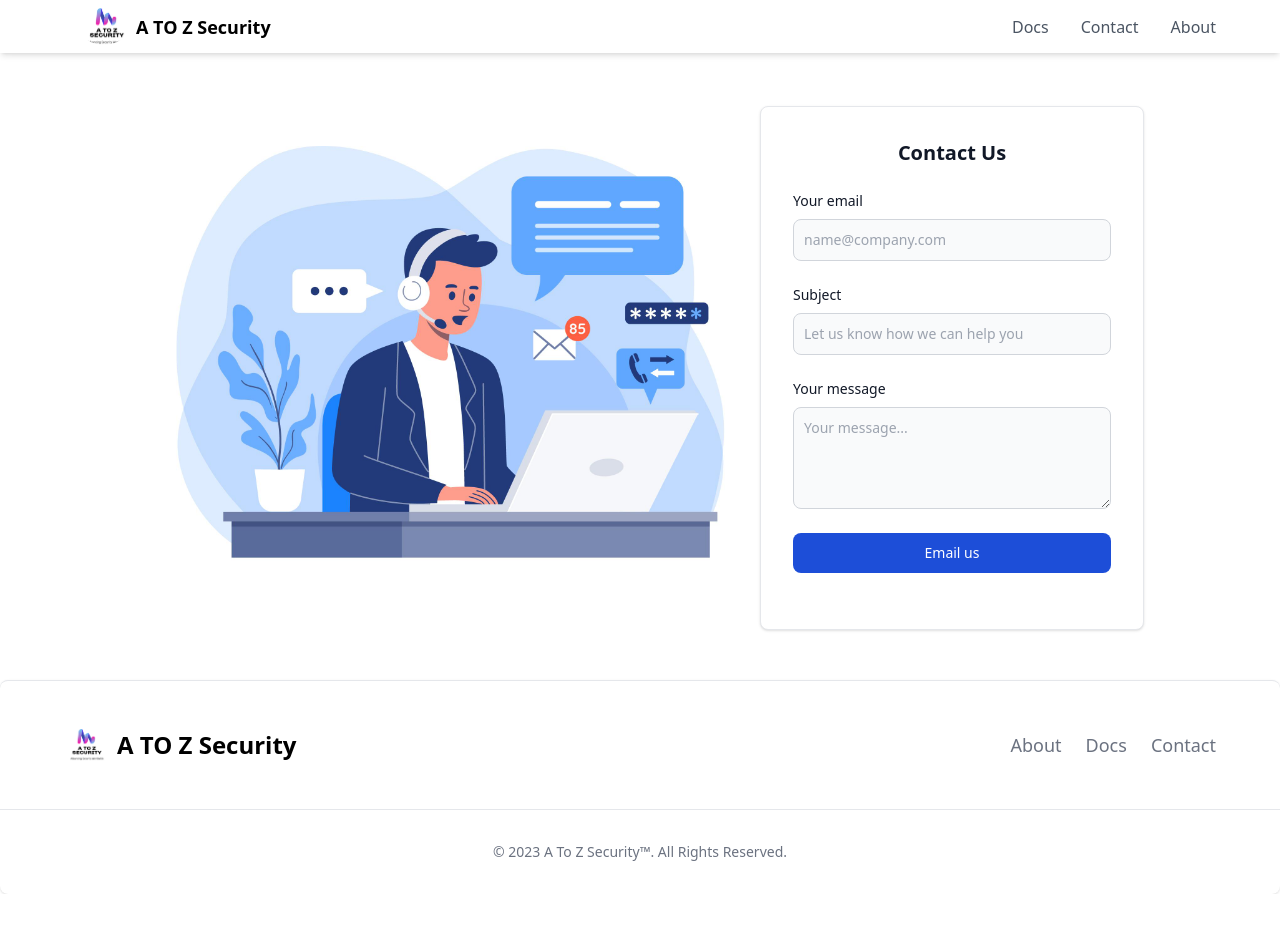
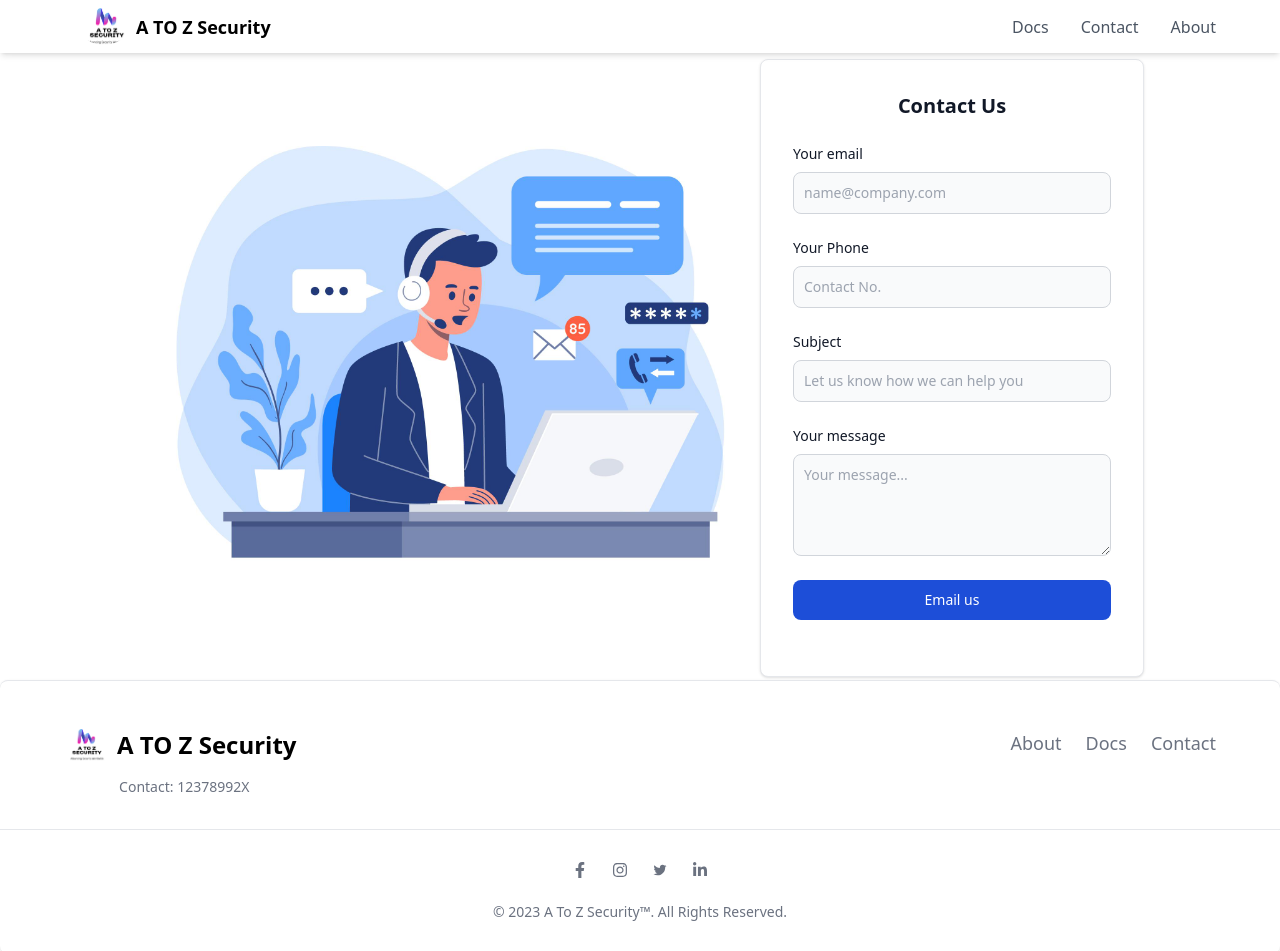
Before and after one commit to Pulkit95700/Docs-Project, a React (Create React App) app: page /contact in a window 1280 px wide. Shown: the top 951 px of the page. Before the commit the page ends 894 px from the top, so only its background shows below. Built offline with nearby package versions, Linux system fonts and the light colour scheme.

Commit message:
done some more changes

```diff
--- a/public/index.html
+++ b/public/index.html
@@ -10,21 +10,42 @@
       content="Web site created using create-react-app"
     />
     <link rel="apple-touch-icon" href="%PUBLIC_URL%/logo192.png" />
-    <!--
-      manifest.json provides metadata used when your web app is installed on a
-      user's mobile device or desktop. See https://developers.google.com/web/fundamentals/web-app-manifest/
-    -->
+
     <link rel="manifest" href="%PUBLIC_URL%/manifest.json" />
-    <!--
-      Notice the use of %PUBLIC_URL% in the tags above.
-      It will be replaced with the URL of the `public` folder during the build.
-      Only files inside the `public` folder can be referenced from the HTML.
 
-      Unlike "/favicon.ico" or "favicon.ico", "%PUBLIC_URL%/favicon.ico" will
-      work correctly both with client-side routing and a non-root public URL.
-      Learn how to configure a non-root public URL by running `npm run build`.
-    -->
     <title>A to Z Security</title>
+    <meta
+      name="A to Z Security"
+      content="Today sophisticated attackers continue to circumvent perimeter defenses and target the data and applications at the heart of your business. Their goal is to attack the very systems and data that help you to create and keep customers, manage and create intellectual property, and maintain a positive cash flow."
+    />
+    <meta
+      name="A to Z Security About"
+      content="A TO Z Security is a leading cybersecurity company specializing in providing comprehensive and cutting-edge security services to businesses of all sizes. With a dedicated team of highly skilled professionals, we offer a wide range of services tailored to address the growing threats in the digital landscape. At A to Z Security we understand the criticality of web application security in today's interconnected world. Our expert security analysts perform thorough and systematic testing on web applications to identify vulnerabilities, weaknesses, and potential entry points for cyber attacks. We utilize advanced tools and methodologies to assess and mitigate risks, ensuring your web applications remain secure."
+    />
+    <meta
+      name="Web Application Security"
+      content="Application Security Testing Service is meant to discover security vulnerabilities in your web site from an attacker's perspective. At A to Z Security, Our inhouse team of web security experts will analyze your web site with web security scanners, custom security tools, and comprehensive manual inspection to identify each potential point of intrusion into your web site."
+    />
+    <meta
+      name="Penetration Testing Device"
+      content="At A to Z Security we help you identify security vulnerabilities in your system before they explode.A to Z Security discovers vulnerabilities before hackers do,audits the effectiveness of implemented security measures,prevents from data loss and also has the ability to manage IT security risks and plan for the future."
+    />
+    <meta
+      name="Mobile Application Security Testing Service"
+      content="A to Z Security’s Mobile App Security Testing service provides a detailed security analysis of your mobile app.Gartner CIO survey believes mobile technology will remain a disruptive force for the next 10 years.90% of the top mobile apps have access to local files that can contain sensitive customer data, corporate intellectual property, and personally identifiable information.mobi A to Z Security follows these steps to reduce the mobile risk."
+    />
+    <meta
+      name="Source Code Audit Service"
+      content="If you're concerned that your web application has security issues, and you're looking for an independent review that will not just take your money and declare everything is fine without even considering the obvious don't worry, A to Z Security’s Source Code Security Analysis is a perfect way to have your web application source checked for vulnerabilities and design flaws that could jeopardize your business. A to Z Security also takes care of web application security analysis service."
+    />
+    <meta
+      name="Vulnerability"
+      content="A to Z Security Secure is a vulnerability assessment service which is designed to identify critical flaws in your network that an attacker could exploit. Today we have hundreds of applications and systems across your environment with access to the Internet, maintaining and updating system and applications to eliminate vulnerabilities is a necessity."
+    />
+    <meta
+      name="Annual Website Security Management Service"
+      content="A to Z Security caters organizations that look at end to end solutions for website security. These are some of the packages which we offer under Security Management Service. Annual Application Hardening: We do a formal assessment regarding the configuration of your web and database server and recommend changes."
+    />
   </head>
   <body>
     <noscript>You need to enable JavaScript to run this app.</noscript>
--- a/src/components/Footer.js
+++ b/src/components/Footer.js
@@ -1,26 +1,29 @@
 import React from "react";
 import { Link } from "react-router-dom";
 import LogoImg from "../assets/logocopy.png";
+import { AiOutlineTwitter } from "react-icons/ai";
+import { FaFacebookF, FaInstagram, FaLinkedinIn } from "react-icons/fa";
 
 const Footer = () => {
   return (
     <footer class="bg-white rounded-lg shadow border-t">
       <div class="w-full md:py-8">
         <div class="md:px-16 sm:flex sm:items-center sm:justify-between text-center">
+          <div className="flex flex-col">
             <Link
               to={"/"}
-            class="flex items-center mb-4 sm:mb-0 py-4 md:py-auto w-full sm:w-auto justify-center sm:justify-start"
+              class="flex flex-col sm:flex-row sm:gap-0 gap-2  items-center mb-4 sm:mb-0 py-4 md:py-auto w-full sm:w-auto justify-center sm:justify-start"
             >
-            <img
-              src={LogoImg}
-              class="h-8 mr-3"
-              alt="Flowbite Logo"
-            />
+              <img src={LogoImg} class="h-8 mr-3" alt="Flowbite Logo" />
               <span class="self-center text-2xl font-semibold whitespace-nowrap dark:text-white">
                 A TO Z Security
               </span>
             </Link>
-          <ul class="flex flex-wrap items-center text-lg mb-6 font-medium text-gray-500 sm:mb-0 dark:text-gray-400 sm:w-auto justify-center sm:justify-start">
+            <p className="md:ml-2 -mt-4 sm:mt-0 text-sm text-gray-500">
+              Contact: 12378992X
+            </p>
+          </div>
+          <ul class="flex flex-wrap self-start mt-4 items-center text-lg mb-6 font-medium text-gray-500 sm:mb-0 dark:text-gray-400 sm:w-auto justify-center sm:justify-start">
             <li>
               <Link to={"/about"} class="mr-4 hover:underline md:mr-6 ">
                 About
@@ -39,6 +42,39 @@ const Footer = () => {
           </ul>
         </div>
         <hr class="my-6 border-gray-200 sm:mx-auto dark:border-gray-700 lg:my-8 " />
+        <div class="flex flex-col items-center justify-center my-6 md:flex-row ">
+          <div class="flex flex-wrap justify-center md:order-2">
+            <a
+              href="https://www.facebook.com/atozsecurity"
+              class="mx-3 text-gray-500 hover:text-gray-600 dark:hover:text-gray-400"
+              aria-label="Facebook"
+            >
+              <FaFacebookF className="h-4 w-4" />
+            </a>
+            <a
+              href="https://www.instagram.com/atozsecurity/"
+              class="mx-3 text-gray-500 hover:text-gray-600 dark:hover:text-gray-400"
+              aria-label="Instagram"
+            >
+              <FaInstagram className="h-4 w-4" />
+            </a>
+            <a
+              href="https://twitter.com/atozsecurity"
+              class="mx-3 text-gray-500 hover:text-gray-600 dark:hover:text-gray-400"
+              aria-label="Twitter"
+            >
+              <AiOutlineTwitter className="h-4 w-4" />
+            </a>
+            <a
+              href="https://www.linkedin.com/company/atozsecurity/"
+              class="mx-3 text-gray-500 hover:text-gray-600 dark:hover:text-gray-400"
+              aria-label="LinkedIn"
+            >
+              <FaLinkedinIn className="h-4 w-4" />
+            </a>
+          </div>
+        </div>
+
         <span class="block text-sm text-gray-500 sm:text-center mb-4 sm:mb-0 dark:text-gray-400 text-center">
           © 2023{" "}
           <Link to="/" class="hover:underline">
--- a/src/pages/Contact.js
+++ b/src/pages/Contact.js
@@ -8,10 +8,12 @@ const Contact = () => {
   const [email, setEmail] = useState("");
   const [subject, setSubject] = useState("");
   const [message, setMessage] = useState("");
+  const [number, setNumber] = useState("");
 
   const formRef = useRef();
 
   const sendEmail = (e) => {
+
     e.preventDefault();
 
     emailjs
@@ -26,6 +28,7 @@ const Contact = () => {
         setEmail("");
         setSubject("");
         setMessage("");
+        setNumber("");
       })
       .catch((err) => {
         alert("An error occurred, Please try again", err.text);
@@ -66,6 +69,26 @@ const Contact = () => {
                   value={email}
                   class="bg-gray-50 border border-gray-300 text-gray-900 text-sm rounded-lg focus:ring-blue-500 focus:border-blue-500 block w-full p-2.5 dark:bg-gray-700 dark:border-gray-600 dark:placeholder-gray-400 dark:text-white dark:focus:ring-blue-500 dark:focus:border-blue-500"
                   placeholder="name@company.com"
+                  required
+                />
+              </div>
+              <div class="mb-6">
+                <label
+                  for="test"
+                  class="block mb-2 text-sm font-medium text-gray-900 dark:text-white"
+                >
+                  Your Phone
+                </label>
+                <input
+                  type="text"
+                  id="number"
+                  minLength={10}
+                  maxLength={10}
+                  name="number"
+                  onChange={(e) => setNumber(e.target.value)}
+                  value={number}
+                  class="bg-gray-50 border border-gray-300 text-gray-900 text-sm rounded-lg focus:ring-blue-500 focus:border-blue-500 block w-full p-2.5 dark:bg-gray-700 dark:border-gray-600 dark:placeholder-gray-400 dark:text-white dark:focus:ring-blue-500 dark:focus:border-blue-500"
+                  placeholder="Contact No."
                   required
                 />
               </div>
```
Lines whose indentation alone changed are shown as unchanged.
